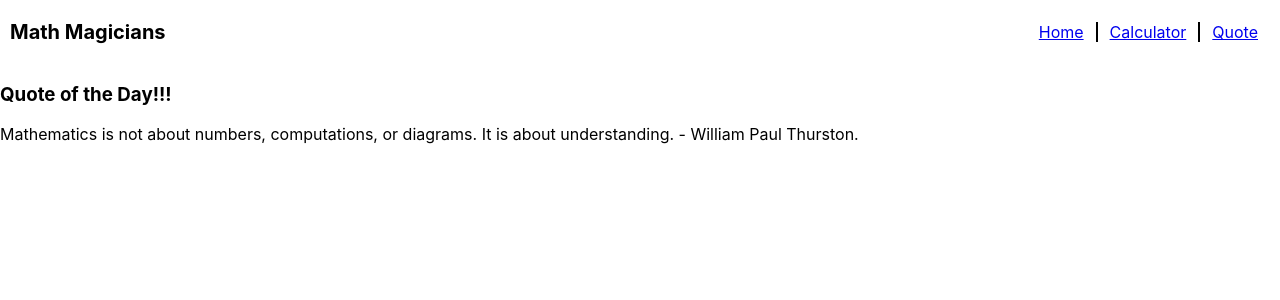
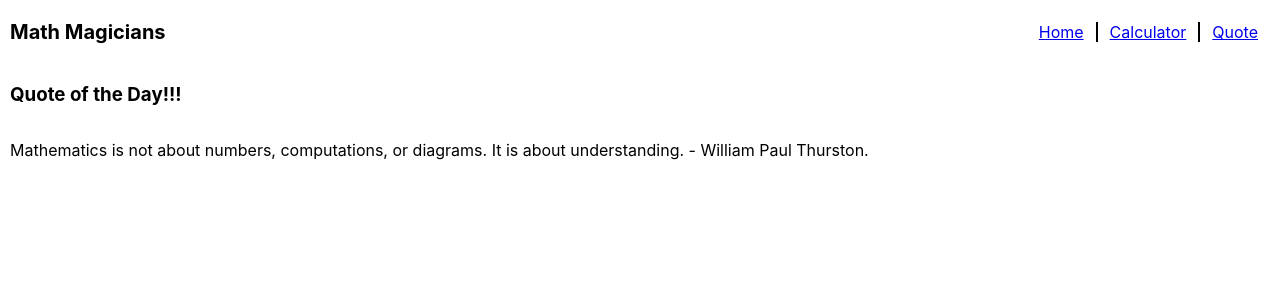
Before and after one commit to amrendrakind/math-magicians, a React (Create React App) app: page /quotes in a window 1280 px wide. Shown: the top 300 px of the page. Built offline with nearby package versions, Linux system fonts and the light colour scheme.

Commit message:
Update App.css

```diff
--- a/src/App.css
+++ b/src/App.css
@@ -56,7 +56,15 @@
 .home-container {
   padding: 0 10px;
   display: flex;
-  flex-direction: row;
+  flex-direction: column;
   flex-wrap: wrap;
   justify-content: space-between;
 }
+
+.quote-container {
+  padding: 0 10px;
+  display: flex;
+  flex-direction: column;
+  flex-wrap: wrap;
+  justify-content: space-between;
+}
--- a/src/pages/Quotes.js
+++ b/src/pages/Quotes.js
@@ -2,7 +2,7 @@ import React from 'react';
 
 function Quotes() {
   return (
-    <div>
+    <div className="quote-container">
       <h3>Quote of the Day!!!</h3>
       <p>
         Mathematics is not about numbers, computations, or diagrams. It is about
```
